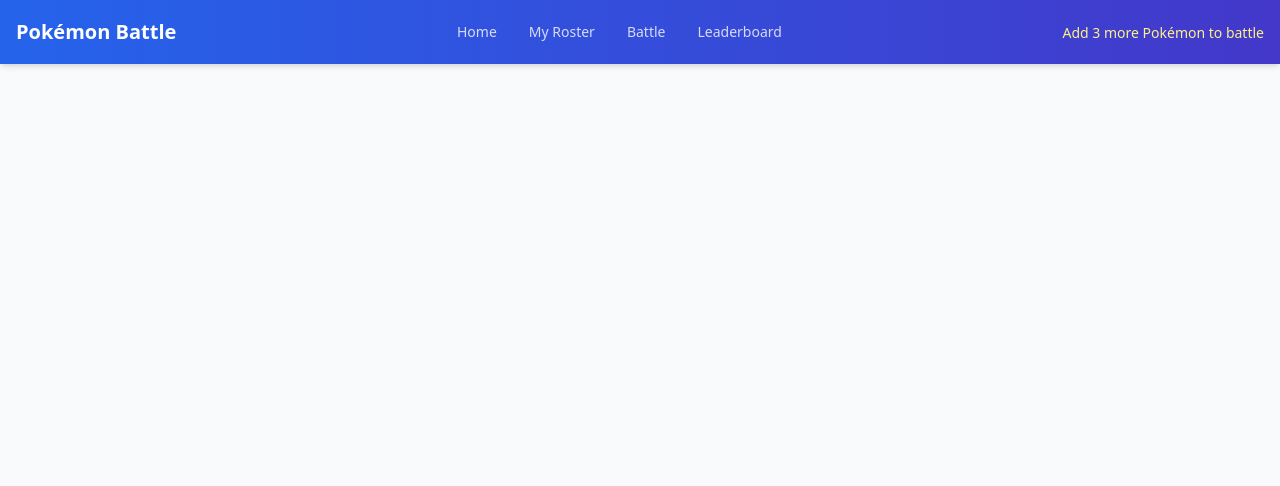
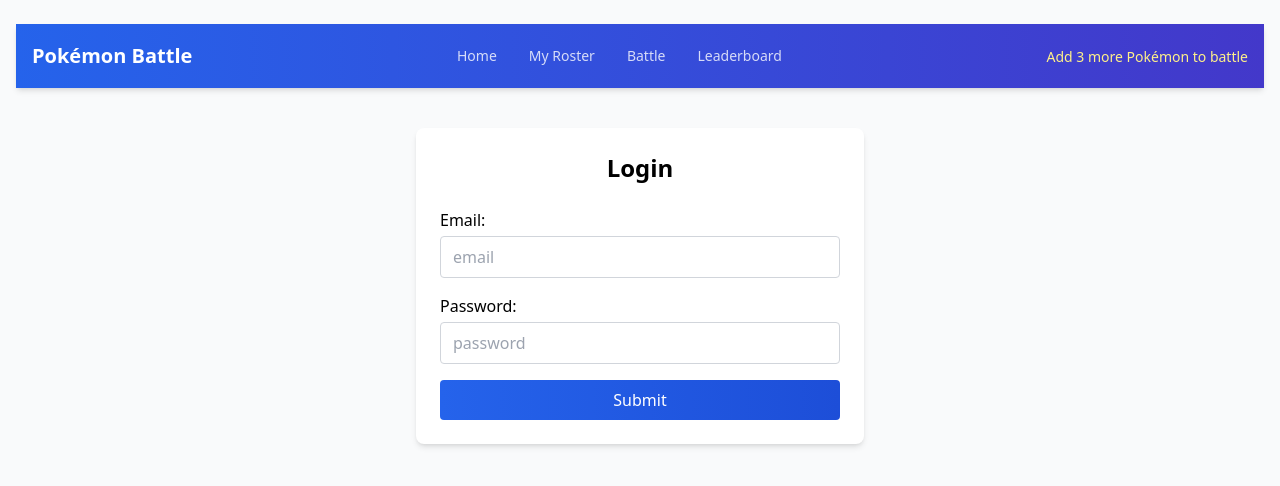
Before and after one commit to Alireza2A/pokemon-game-frontend, a React (Vite) app: page /login in a window 1280 px wide. Shown: the top 486 px of the page. Built offline with nearby package versions, Linux system fonts and the light colour scheme; no server answers.

Commit message:
implementing of authentication

```diff
--- a/package.json
+++ b/package.json
@@ -10,10 +10,13 @@
     "preview": "vite preview"
   },
   "dependencies": {
+    "axios": "^1.8.3",
     "react": "^19.0.0",
     "react-dom": "^19.0.0",
+    "react-hook-form": "^7.54.2",
     "react-router": "^7.3.0",
-    "react-router-dom": "^7.3.0"
+    "react-router-dom": "^7.3.0",
+    "react-toastify": "^11.0.5"
   },
   "devDependencies": {
     "@eslint/js": "^9.21.0",
--- a/src/App.jsx
+++ b/src/App.jsx
@@ -3,20 +3,26 @@
 import { RosterProvider } from "./context/RosterContext";
 import MyRoster from "./pages/MyRoster";
 import BattlePage from "./pages/BattlePage";
-import Navbar from "./components/Navbar";
 import Homepage from "./pages/Homepage";
+import Login from "./pages/Login";
+import Layout from "./components/Layout";
+import Protected from "./components/Protected";
 
 const App = () => {
     return (
         <RosterProvider>
             <Router>
                 <div className="min-h-screen bg-gray-50">
-          <Navbar />
                     <main className="container mx-auto px-4 py-6">
                         <Routes>
+                            <Route path="/" element={<Layout />}>
+                                <Route path="login" element={<Login />} />
+                                <Route path="/" element={<Protected />}>
                                     <Route path="/" element={<Homepage />} />
                                     <Route path="/roster" element={<MyRoster />} />
                                     <Route path="/battle" element={<BattlePage />} />
+                                </Route>
+                            </Route>
                         </Routes>
                     </main>
                 </div>
--- /dev/null
+++ b/src/components/Layout.jsx
@@ -0,0 +1,13 @@
+import { Outlet } from "react-router";
+import AuthProvider from "../context/AuthContext";
+import Navbar from "../components/Navbar";
+function Layout() {
+    return (
+        <AuthProvider>
+            <Navbar />
+            <Outlet />
+        </AuthProvider>
+    );
+}
+
+export default Layout;
--- a/src/components/Navbar.jsx
+++ b/src/components/Navbar.jsx
@@ -1,11 +1,12 @@
-import { useState } from "react";
+import { useState, useContext } from "react";
 import { Link, useLocation } from "react-router";
 import { useRoster } from "../context/RosterContext";
-
+import { AuthContext } from "../context/AuthContext";
 const Navbar = () => {
     const { rosterCount } = useRoster();
     const [isMenuOpen, setIsMenuOpen] = useState(false);
     const location = useLocation();
+    const { user, loading, logout } = useContext(AuthContext);
 
     // Check if a route is active
     const isActive = (path) => location.pathname === path;
@@ -57,17 +58,9 @@
 
                     {/* Mobile Menu Button */}
                     <div className="md:hidden">
-            <button
-              onClick={() => setIsMenuOpen(!isMenuOpen)}
-              className="text-white focus:outline-none"
-            >
+                        <button onClick={() => setIsMenuOpen(!isMenuOpen)} className="text-white focus:outline-none">
                             {isMenuOpen ? (
-                <svg
-                  className="h-6 w-6"
-                  fill="none"
-                  viewBox="0 0 24 24"
-                  stroke="currentColor"
-                >
+                                <svg className="h-6 w-6" fill="none" viewBox="0 0 24 24" stroke="currentColor">
                                     <path
                                         strokeLinecap="round"
                                         strokeLinejoin="round"
@@ -76,12 +69,7 @@
                                     />
                                 </svg>
                             ) : (
-                <svg
-                  className="h-6 w-6"
-                  fill="none"
-                  viewBox="0 0 24 24"
-                  stroke="currentColor"
-                >
+                                <svg className="h-6 w-6" fill="none" viewBox="0 0 24 24" stroke="currentColor">
                                     <path
                                         strokeLinecap="round"
                                         strokeLinejoin="round"
@@ -98,11 +86,7 @@
                 {isMenuOpen && (
                     <div className="md:hidden py-3 pb-5 border-t border-white/20">
                         <div className="flex flex-col space-y-3">
-              <MobileNavLink
-                to="/"
-                isActive={isActive("/")}
-                onClick={() => setIsMenuOpen(false)}
-              >
+                            <MobileNavLink to="/" isActive={isActive("/")} onClick={() => setIsMenuOpen(false)}>
                                 Home
                             </MobileNavLink>
                             <MobileNavLink
@@ -159,14 +143,8 @@
         }`}
     >
         {children}
-    {badge && (
-      <span className="ml-1 px-1.5 py-0.5 text-xs bg-yellow-400 text-gray-900 rounded-full">
-        {badge}
-      </span>
-    )}
-    {isActive && (
-      <div className="absolute -bottom-1 left-0 w-full h-0.5 bg-white rounded-full" />
-    )}
+        {badge && <span className="ml-1 px-1.5 py-0.5 text-xs bg-yellow-400 text-gray-900 rounded-full">{badge}</span>}
+        {isActive && <div className="absolute -bottom-1 left-0 w-full h-0.5 bg-white rounded-full" />}
     </Link>
 );
 
@@ -175,18 +153,12 @@
     <Link
         to={to}
         className={`flex items-center justify-between px-3 py-2 text-base font-medium rounded-md ${
-      isActive
-        ? "bg-white/10 text-white"
-        : "text-white/80 hover:bg-white/5 hover:text-white"
+            isActive ? "bg-white/10 text-white" : "text-white/80 hover:bg-white/5 hover:text-white"
         }`}
         onClick={onClick}
     >
         <span>{children}</span>
-    {badge && (
-      <span className="px-1.5 py-0.5 text-xs bg-yellow-400 text-gray-900 rounded-full">
-        {badge}
-      </span>
-    )}
+        {badge && <span className="px-1.5 py-0.5 text-xs bg-yellow-400 text-gray-900 rounded-full">{badge}</span>}
     </Link>
 );
 
--- /dev/null
+++ b/src/components/Protected.jsx
@@ -0,0 +1,11 @@
+import { useContext } from "react";
+import { Outlet, Navigate } from "react-router";
+import { AuthContext } from "../context/AuthContext";
+
+function Protected() {
+    const { loading, user } = useContext(AuthContext);
+
+    return <>{!loading && <>{user ? <Outlet /> : <Navigate to="/login" />}</>}</>;
+}
+
+export default Protected;
--- /dev/null
+++ b/src/context/AuthContext.jsx
@@ -0,0 +1,63 @@
+import { useState, useEffect, createContext } from "react";
+import { useNavigate } from "react-router";
+import { getUserFromApi, profile } from "../data/users";
+import { toast, ToastContainer } from "react-toastify";
+import "react-toastify/dist/ReactToastify.css";
+
+export const AuthContext = createContext();
+
+const AuthProvider = ({ children }) => {
+    const navigate = useNavigate();
+    const [user, setUser] = useState(null);
+    const [loading, setLoading] = useState(true);
+
+    const login = async (formData) => {
+        try {
+            const data = await getUserFromApi(formData);
+            localStorage.setItem("token", data.token);
+            setUser(data.user);
+            navigate("/");
+        } catch (error) {
+            const errorMessage = error.response?.data?.message || "Something went wrong!";
+            toast.error(errorMessage, { position: "top-right", autoClose: 3000 });
+            console.error(error);
+            setUser(null);
+        } finally {
+            setLoading(false);
+        }
+    };
+
+    const logout = () => {
+        localStorage.removeItem("token");
+        setUser(null);
+        navigate("/login");
+    };
+
+    useEffect(() => {
+        const getUser = async () => {
+            try {
+                const data = await profile();
+                setUser(data);
+            } catch (error) {
+                console.error(error);
+            } finally {
+                setLoading(false);
+            }
+        };
+        getUser();
+    }, []);
+
+    return (
+        <AuthContext.Provider value={{ user, loading, login, logout }}>
+            {children}
+            {/* Ensure ToastContainer is included so toasts work globally */}
+            <ToastContainer />
+        </AuthContext.Provider>
+    );
+};
+
+export default AuthProvider;
+
+//This calls useContext(AuthContext), which returns whatever value is provided in AuthContext.Provider
+//Therefore useAuth actually returns the entire AuthContext value,
+// which is an object containing user, signIn, and signOut.
--- /dev/null
+++ b/src/data/EventsApiURL.js
@@ -0,0 +1 @@
+export const BASE_URL = "http://localhost:5001/api";
--- /dev/null
+++ b/src/data/users.js
@@ -0,0 +1,47 @@
+import { BASE_URL } from "./EventsApiURL";
+import axios from "axios";
+const getUserFromApi = async (formData) => {
+    if (!formData) return;
+    const dataForTestingApp = {
+        token: "A testing token",
+        user: {
+            id: 1,
+            email: formData.email,
+        },
+    };
+    return dataForTestingApp;
+    const res = await axios.post(`${BASE_URL}/auth/login`, formData, {
+        headers: {
+            "Content-Type": "application/json",
+        },
+    });
+    console.log("Response", res.data);
+    return res.data;
+};
+
+const profile = async () => {
+    const token = localStorage.getItem("token");
+    if (!token) throw new Error("Token is not found!");
+
+    try {
+        const res = await axios.get(`${BASE_URL}/auth/profile`, {
+            headers: {
+                Authorization: `Bearer ${token}`,
+            },
+        });
+
+        return res.data;
+    } catch (error) {
+        const errorMessage = error.response?.data?.message || "Something went wrong!";
+
+        // Show specific error to the user
+        alert(errorMessage);
+        throw new Error(`${error.response?.status || 500}`);
+    }
+};
+
+const logout = () => {
+    localStorage.removeItem("token");
+};
+
+export { getUserFromApi, profile, logout };
--- /dev/null
+++ b/src/pages/Login.jsx
@@ -0,0 +1,61 @@
+import { useContext } from "react";
+import { useForm } from "react-hook-form";
+import { AuthContext } from "../context/AuthContext.jsx";
+import { Navigate } from "react-router";
+
+export default function Login() {
+    const { user, loading, login } = useContext(AuthContext);
+
+    const {
+        register,
+        handleSubmit,
+        formState: { errors },
+    } = useForm();
+
+    return (
+        <>
+            {!loading && (
+                <>
+                    {user ? (
+                        <Navigate to="/" />
+                    ) : (
+                        <form
+                            onSubmit={handleSubmit(login)}
+                            className="max-w-md mx-auto mt-10 p-6 bg-white shadow-md rounded-lg"
+                        >
+                            <h1 className="text-2xl font-bold mb-6 text-center">Login</h1>
+                            <label htmlFor="email" className="block mb-4">
+                                Email:
+                                <input
+                                    type="email"
+                                    placeholder="email"
+                                    {...register("email", { required: true })}
+                                    className="w-full px-3 py-2 border border-gray-300 rounded mt-1"
+                                />
+                            </label>
+
+                            {errors.email && <p className="text-red-500 text-sm mb-4">This field is required</p>}
+
+                            <label htmlFor="password" className="block mb-4">
+                                Password:
+                                <input
+                                    type="password"
+                                    placeholder="password"
+                                    {...register("password", { required: true })}
+                                    className="w-full px-3 py-2 border border-gray-300 rounded mt-1"
+                                />
+                            </label>
+                            {errors.password && <p className="text-red-500 text-sm mb-4">This field is required</p>}
+
+                            <input
+                                type="submit"
+                                className="w-full bg-gradient-to-r from-blue-600 to-blue-700 text-white py-2 rounded
+                                 hover:from-blue-800 hover:to-blue-900 cursor-pointer transition-all"
+                            />
+                        </form>
+                    )}
+                </>
+            )}
+        </>
+    );
+}
```
Also changed, not shown: 2 other files (tests, documents, lock files or other folders). Lines whose indentation alone changed are shown as unchanged.
